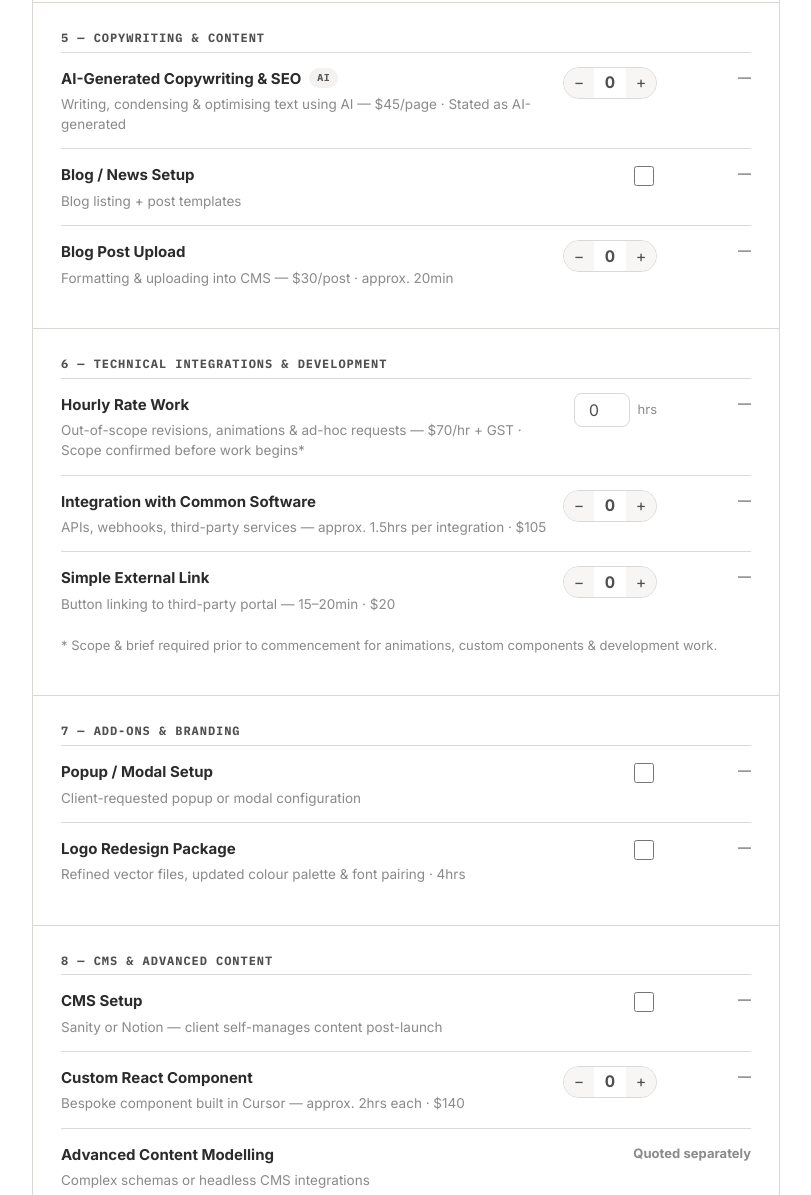
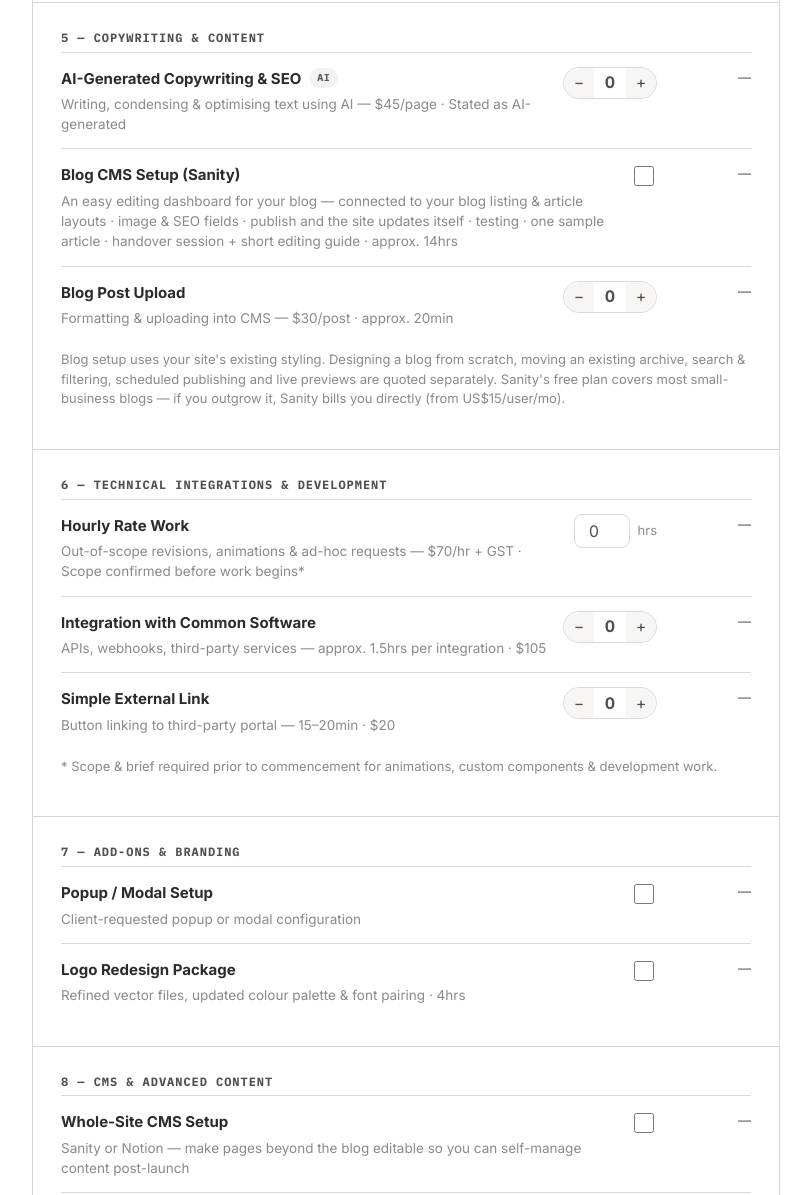
Before and after one commit to nicole-steinmetz/Nicole-Steinmetz, a plain HTML site: page pricing/cloudflare/index.html in a window 1280 px wide. Shown: the part 2916-4111 px from the top of the page, without its empty margins (48-859 px from the left). Drawn offline with Linux system fonts and the light colour scheme.

Commit message:
feat: price the Cloudflare blog CMS setup at $980
Replace the unpriced blog row with a Sanity checkbox and rename whole-site CMS so the two scopes stay separate.

Co-authored-by: Cursor <cursoragent@cursor.com>

```diff
--- a/js/cloudflare-quoter.js
+++ b/js/cloudflare-quoter.js
@@ -1,5 +1,5 @@
 /* Cloudflare quote builder.
-   Source: Nicole — Pricing Page (Cloudflare) v1.html.
+   Source: Nicole — Pricing Page (Cloudflare) v2.html.
    Prices from Cloudflare_Build_Rate_Card_2026.pdf. Vanilla only.
    Infrastructure setup tracks the chosen baseline
    ($250 Starter / $350 Standard), not a flat add-on. */
@@ -138,7 +138,7 @@
     ];
 
     var addOnLabels = {
-      adobe: "Adobe Creative Suite", midjourney: "Midjourney",
+      adobe: "Adobe Creative Suite", midjourney: "Midjourney", "blog-cms": "Blog CMS Setup (Sanity)",
       "page-low": "Low Content / System Page", "page-standard": "Standard Page",
       "page-complex": "Complex Page", "page-legal": "Legal Page",
       "ai-copy": "AI-Generated Copywriting & SEO", "blog-post": "Blog Post Upload",
--- a/pricing/cloudflare/index.html
+++ b/pricing/cloudflare/index.html
@@ -216,15 +216,16 @@
             <div class="qb-row-price is-muted" id="price-ai-copy">—</div>
           </div>
           <div class="qb-row">
-            <div class="qb-row-main"><div class="qb-row-title">Blog / News Setup</div><p class="qb-row-desc">Blog listing + post templates</p></div>
-            <div class="qb-row-control"><input type="checkbox" class="qb-check" data-tbc="Blog / News Setup" aria-label="Blog / News Setup, quoted separately"></div>
-            <div class="qb-row-price is-muted">—</div>
+            <div class="qb-row-main"><div class="qb-row-title">Blog CMS Setup (Sanity)</div><p class="qb-row-desc">An easy editing dashboard for your blog — connected to your blog listing &amp; article layouts · image &amp; SEO fields · publish and the site updates itself · testing · one sample article · handover session + short editing guide · approx. 14hrs</p></div>
+            <div class="qb-row-control"><input type="checkbox" class="qb-check" data-price="980" data-target="blog-cms" aria-label="Blog CMS Setup (Sanity), $980"></div>
+            <div class="qb-row-price is-muted" id="price-blog-cms">—</div>
           </div>
           <div class="qb-row">
             <div class="qb-row-main"><div class="qb-row-title">Blog Post Upload</div><p class="qb-row-desc">Formatting &amp; uploading into CMS — $30/post · approx. 20min</p></div>
             <div class="qb-row-control"><div class="stepper" data-price="30" data-target="blog-post"><button type="button" data-step="-1" aria-label="Fewer blog post uploads">&minus;</button><output>0</output><button type="button" data-step="1" aria-label="More blog post uploads">+</button></div></div>
             <div class="qb-row-price is-muted" id="price-blog-post">—</div>
           </div>
+          <p class="qb-section-note">Blog setup uses your site's existing styling. Designing a blog from scratch, moving an existing archive, search &amp; filtering, scheduled publishing and live previews are quoted separately. Sanity's free plan covers most small-business blogs — if you outgrow it, Sanity bills you directly (from US$15/user/mo).</p>
         </div>
 
         <div class="qb-section">
@@ -264,8 +265,8 @@
         <div class="qb-section">
           <div class="qb-section-head"><h2>8 — CMS &amp; advanced content</h2></div>
           <div class="qb-row">
-            <div class="qb-row-main"><div class="qb-row-title">CMS Setup</div><p class="qb-row-desc">Sanity or Notion — client self-manages content post-launch</p></div>
-            <div class="qb-row-control"><input type="checkbox" class="qb-check" data-tbc="CMS Setup" aria-label="CMS Setup, quoted separately"></div>
+            <div class="qb-row-main"><div class="qb-row-title">Whole-Site CMS Setup</div><p class="qb-row-desc">Sanity or Notion — make pages beyond the blog editable so you can self-manage content post-launch</p></div>
+            <div class="qb-row-control"><input type="checkbox" class="qb-check" data-tbc="Whole-Site CMS Setup" aria-label="Whole-Site CMS Setup, quoted separately"></div>
             <div class="qb-row-price is-muted">—</div>
           </div>
           <div class="qb-row">
@@ -377,7 +378,7 @@
   </div>
 </footer>
 
-<script src="/js/cloudflare-quoter.js" defer></script>
+<script src="/js/cloudflare-quoter.js?v=blog-cms" defer></script>
 <script>
 /* Hero video — fade over the still once playable; honour reduced motion. */
 (function () {
```
